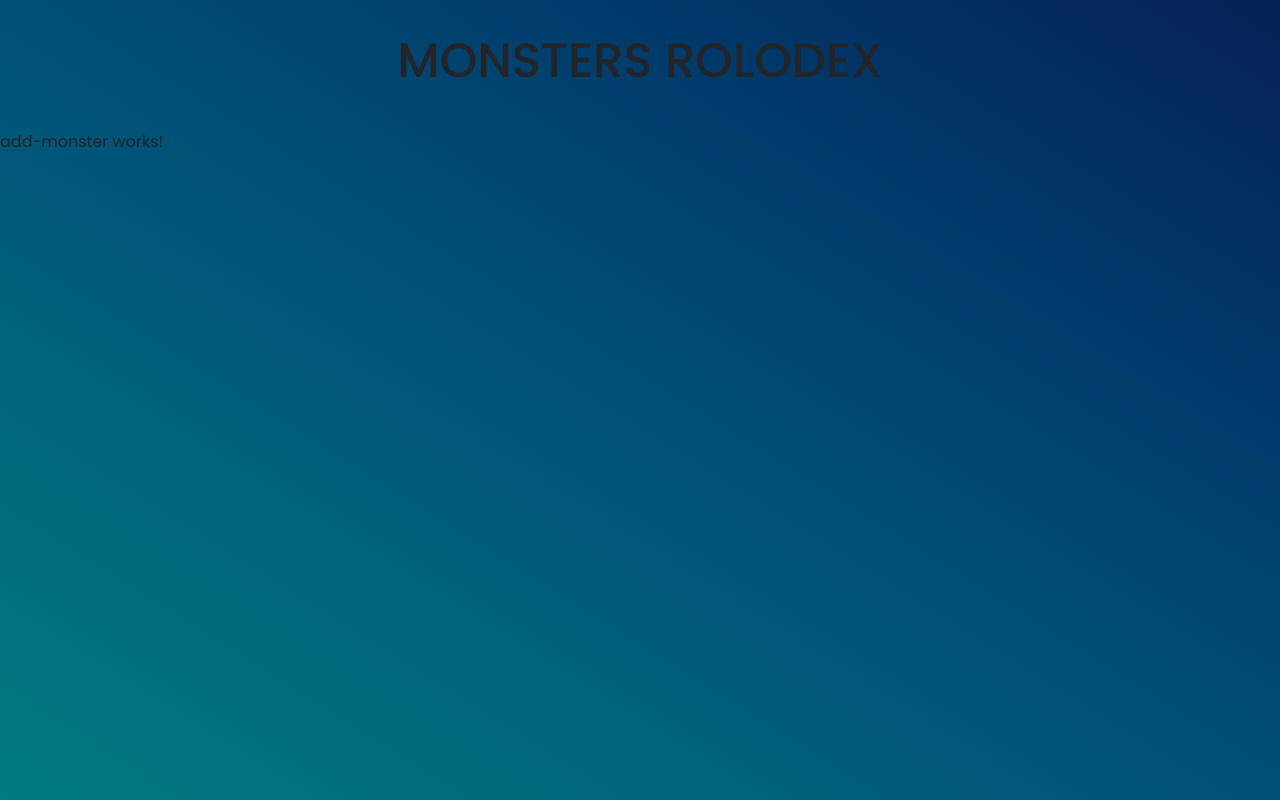
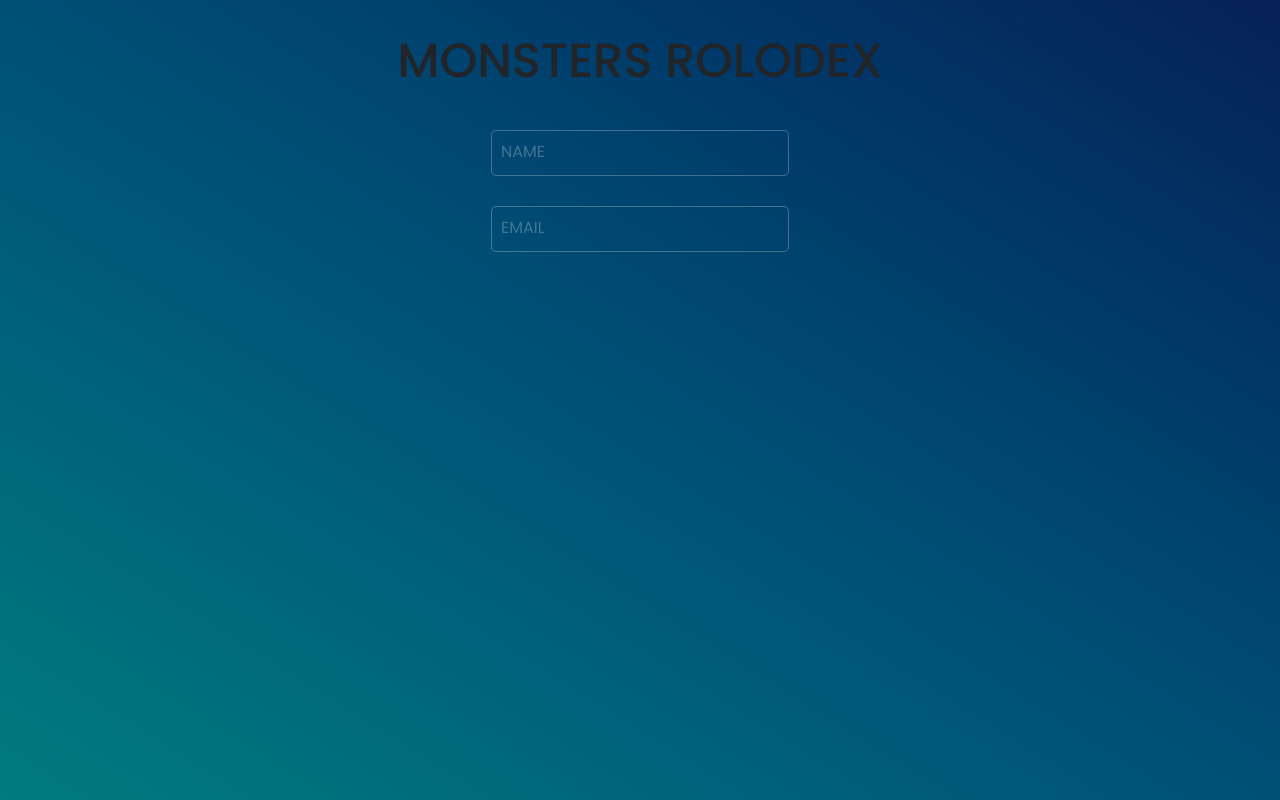
Before and after one commit to akanshmahendra/monster-rolodex-app, an Angular app: page /add in a window 1280 px wide. Built offline with nearby package versions, Linux system fonts and the light colour scheme.

Commit message:
-HTML and CSS of add monster component

```diff
--- a/src/app/add-monster/add-monster.component.html
+++ b/src/app/add-monster/add-monster.component.html
@@ -1 +1,10 @@
-<p>add-monster works!</p>
+<div class="add-monster-container">
+  <div class="inputBox">
+    <input type="text" required>
+    <span>Name</span>
+  </div>
+  <div class="inputBox">
+    <input type="email" required>
+    <span>Email</span>
+  </div>
+</div>
--- a/src/app/add-monster/add-monster.component.scss
+++ b/src/app/add-monster/add-monster.component.scss
@@ -0,0 +1,39 @@
+.add-monster-container {
+  display: flex;
+  justify-content: center;
+  align-items: center;
+  flex-direction: column;
+  gap: 1.875rem;
+  .inputBox {
+    position: relative;
+    width: 18.625rem;
+    input {
+      width: 100%;
+      padding: 0.625rem;
+      border: 1px solid rgba(255, 255, 255, 0.25);
+      background-color: transparent;
+      border-radius: 0.3125rem;
+      outline: none;
+      color: #fff;
+      font-size: 1rem;
+      &:focus ~ span, &:valid ~ span {
+        color: #072256;
+        transform: translateX(0.625rem) translateY(-0.4375rem);
+        font-size: 0.85rem;
+        padding: 0 0.625rem;
+        background-color: #00dfc4;
+        border-radius: 0.3125rem;
+      }
+    }
+    span {
+      position: absolute;
+      left: 0;
+      padding: 0.625rem;
+      pointer-events: none;
+      font-size: 1rem;
+      color: rgba(255, 255, 255, 0.25);
+      text-transform: uppercase;
+      transition: 0.5s;
+    }
+  }
+}
--- a/src/app/add-monster/add-monster.module.ts
+++ b/src/app/add-monster/add-monster.module.ts
@@ -1,5 +1,6 @@
 import { NgModule } from '@angular/core';
 import { CommonModule } from '@angular/common';
+import { ReactiveFormsModule } from '@angular/forms';
 
 import { AddMonsterRoutingModule } from './add-monster-routing.module';
 import { AddMonsterComponent } from './add-monster.component';
@@ -11,7 +12,8 @@ import { AddMonsterComponent } from './add-monster.component';
   ],
   imports: [
     CommonModule,
-    AddMonsterRoutingModule
+    AddMonsterRoutingModule,
+    ReactiveFormsModule
   ]
 })
 export class AddMonsterModule { }
```
